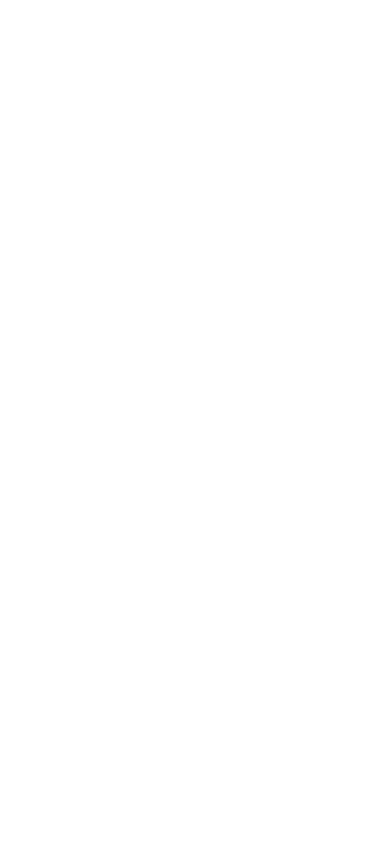
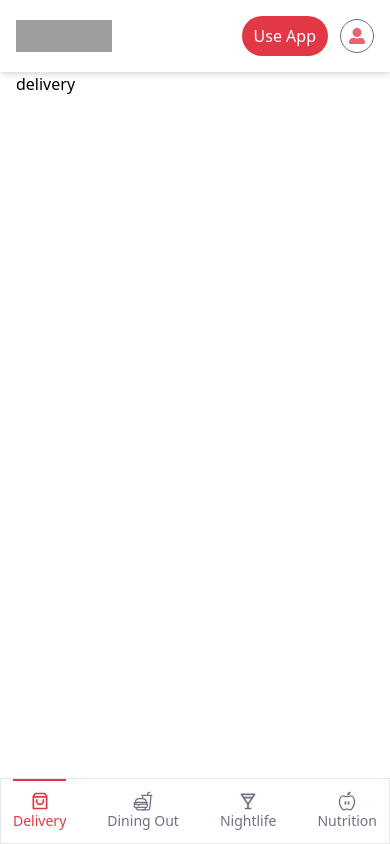
Before and after one commit to khushi-purwar/Zomato-MERN-Project, a React (Create React App) app in the folder client/: page /delivery in a window 390 px wide. Built offline with nearby package versions, Linux system fonts and the light colour scheme; grey boxes are pictures that could not be loaded.

Commit message:
add active tab to mobile screen

```diff
--- a/client/src/App.jsx
+++ b/client/src/App.jsx
@@ -3,11 +3,14 @@
 
 // components
 import Temp from "./Components/Temp";
+import Master from "./Components/master";
+
 
 function App() {
   return (
     <>
      <HomeLayoutHOC path='/' exact component={Temp} />
+     <HomeLayoutHOC path="/:type" exact component={Master} />
     </>
   );
 }
--- a/client/src/Components/FoodTab/index.jsx
+++ b/client/src/Components/FoodTab/index.jsx
@@ -1,28 +1,66 @@
-import React from "react";
+import React , { useState} from "react";
+import { useParams, Link } from "react-router-dom";
 import { RiShoppingBag3Line } from "react-icons/ri";
 import { IoFastFoodOutline, IoNutritionOutline } from "react-icons/io5";
 import { BiDrink } from "react-icons/bi";
 
+
 const MobileTabs = () => {
+
+  const [allTypes, setAllTypes] = useState([
+    {
+      id : "delivery",
+      icon : <RiShoppingBag3Line />,
+      name : "Delivery",
+      isActive : false,
+    },
+    {
+      id : "diningout",
+      icon : <IoFastFoodOutline />,
+      name : "Dining Out",
+      isActive : false,
+    },
+    {
+      id : "nightlife",
+      icon : <BiDrink />,
+      name : "Nightlife",
+      isActive : false,
+    },
+    {
+      id : "nutrition",
+      icon : <IoNutritionOutline />,
+      name : "Nutrition",
+      isActive : false,
+    }
+
+  ])
+  const {type} = useParams();
+
+
+
   return (
     <>
-      <div className="lg:hidden flex items-center justify-between md:justify-evenly bg-white shadow-lg p-3 fixed bottom-0 z-10 w-full text-gray-500 border">
-        <div className="flex flex-col items-center text-xl">
-          <RiShoppingBag3Line />
-          <h5 className="text-sm">Delivery</h5>
-        </div>
-        <div className="flex flex-col items-center text-xl">
-          <IoFastFoodOutline />
-          <h5 className="text-sm">Dining Out</h5>
-        </div>
-        <div className="flex flex-col items-center text-xl">
-          <BiDrink />
-          <h5 className="text-sm">Nightlife</h5>
-        </div>
-        <div className="flex flex-col items-center text-xl">
-          <IoNutritionOutline />
-          <h5 className="text-sm">Nutrition</h5>
-        </div>
+      <div className="lg:hidden bg-white shadow-lg p-3 fixed bottom-0 z-10 w-full flex items-center justify-between md:justify-evenly text-gray-500 border">
+        {allTypes.map((items) => (
+          <Link to={`/${items.id}`}>
+            <div
+              className={
+                type === items.id
+                  ? "flex flex-col relative items-center text-xl text-zomato-400 "
+                  : "flex flex-col items-center text-xl "
+              }
+            >
+              <div
+                className={
+                  type === items.id &&
+                  "absolute -top-3 w-full h-2 border-t-2 border-zomato-400"
+                }
+              />
+              {items.icon}
+              <h5 className="text-sm">{items.name}</h5>
+            </div>
+          </Link>
+        ))}
       </div>
     </>
   );
--- /dev/null
+++ b/client/src/Components/master.jsx
@@ -0,0 +1,13 @@
+import React from 'react'
+import {useParams} from 'react-router-dom';
+
+const Master = () => {
+    const {type} = useParams();
+    return (
+      <>
+      {type}
+      </>
+    )
+}
+
+export default Master
```
